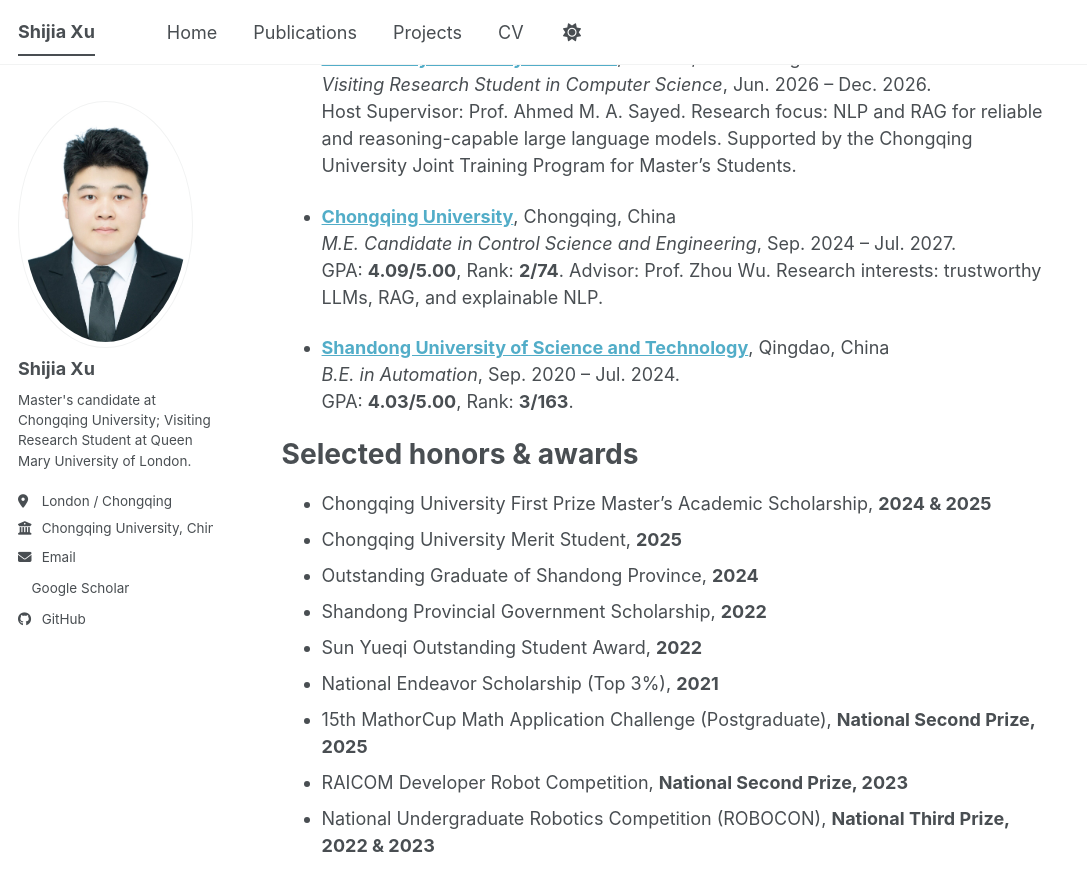
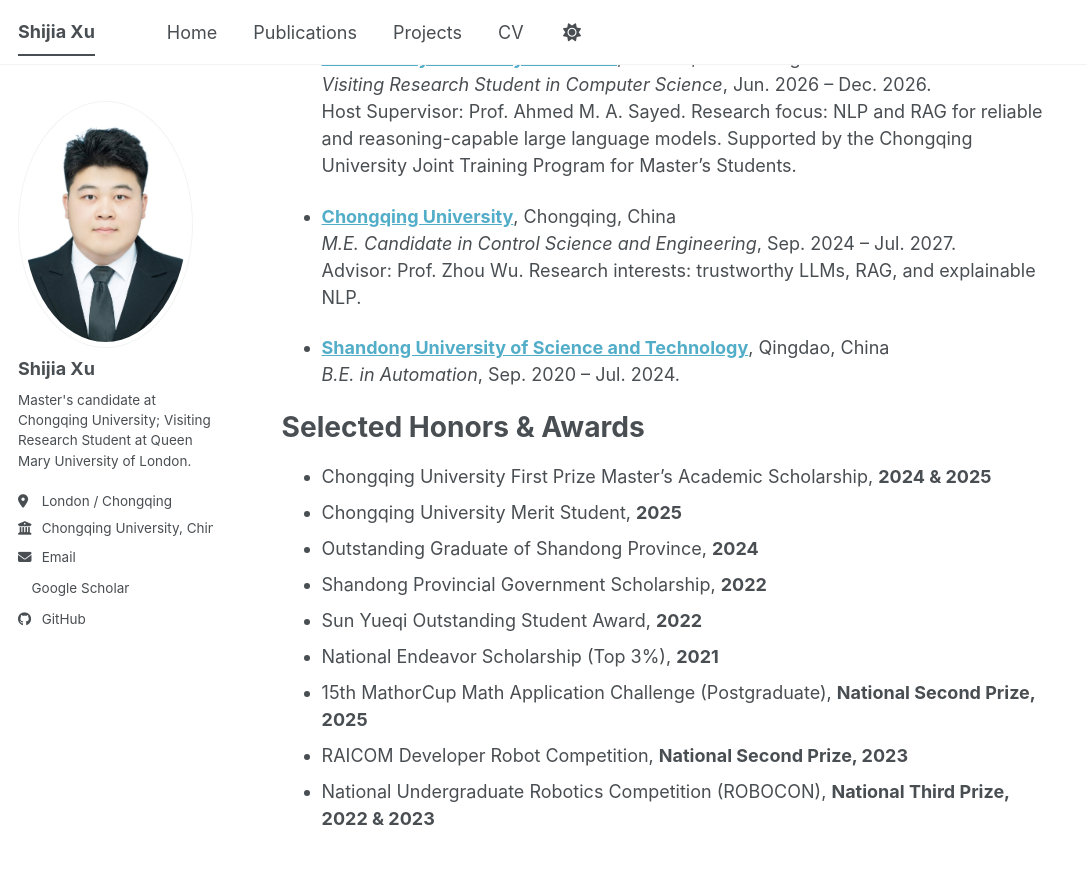
Before and after one commit to xjiacs/xjiacs.github.io, a Jekyll site: the page built from _pages/about.md, in a window 1280 px wide and 900 px high, scrolled down 2186 px. Shown: the top 891 px of the window, without its empty margins (0-1087 px from the left). Built offline with Jekyll 4.4.1, drawn with Linux system fonts in a browser that asks for light colours; a style sheet for code colours, icons or effects is not loaded; some of the changed text lies outside the part shown.

Commit message:
Update full academic homepage

```diff
--- a/_pages/about.md
+++ b/_pages/about.md
@@ -74,13 +74,12 @@ Please feel free to contact me at **shijiaxu@stu.cqu.edu.cn** if you are interes
 # Selected publications
 
 <div class="publication-list">
-
 <div class="publication-item">
   <div class="publication-thumb"><img src="{{ '/images/publications/self-correcting-rag.png' | relative_url }}" alt="Self-Correcting RAG overview"></div>
   <div class="publication-content">
     <h3 class="publication-title">Self-Correcting RAG: Enhancing Faithfulness via MMKP Context Selection and NLI-Guided MCTS</h3>
     <p class="publication-authors"><strong>Shijia Xu</strong>, Zhou Wu, Xiaolong Jia, Yu Wang, Kai Liu, April Xiaowen Dong.</p>
-    <p class="publication-venue"><em>Findings of ACL 2026</em>.</p>
+    <p class="publication-venue"><em>ACL 2026</em>.</p>
     <p class="publication-links">[<a href="https://aclanthology.org/2026.findings-acl.1052/" target="_blank" rel="noopener">Paper</a>] [<a href="https://github.com/xjiacs/Self-Correcting-RAG" target="_blank" rel="noopener">Code</a>]</p>
   </div>
 </div>
@@ -90,10 +89,11 @@ Please feel free to contact me at **shijiaxu@stu.cqu.edu.cn** if you are interes
   <div class="publication-content">
     <h3 class="publication-title">RCBSF: A Multi-Agent Framework for Automated Contract Revision via Stackelberg Game</h3>
     <p class="publication-authors"><strong>Shijia Xu</strong>, Yu Wang, Xiaolong Jia, Zhou Wu, Kai Liu, April Xiaowen Dong.</p>
-    <p class="publication-venue"><em>Findings of ACL 2026</em>.</p>
+    <p class="publication-venue"><em>ACL 2026</em>.</p>
     <p class="publication-links">[<a href="https://aclanthology.org/2026.findings-acl.935/" target="_blank" rel="noopener">Paper</a>] [<a href="https://github.com/xjiacs/RCBSF" target="_blank" rel="noopener">Code</a>]</p>
   </div>
 </div>
+
 
 <div class="publication-item">
   <div class="publication-thumb"><img src="{{ '/images/publications/llm-guided-secure-federated-visual-prompts.png' | relative_url }}" alt="Federated MRI reconstruction overview"></div>
@@ -135,13 +135,12 @@ Please feel free to contact me at **shijiaxu@stu.cqu.edu.cn** if you are interes
 
 - **[Chongqing University](https://www.cqu.edu.cn/)**, Chongqing, China
   *M.E. Candidate in Control Science and Engineering*, Sep. 2024 – Jul. 2027.
-  GPA: **4.09/5.00**, Rank: **2/74**. Advisor: Prof. Zhou Wu. Research interests: trustworthy LLMs, RAG, and explainable NLP.
+  Advisor: Prof. Zhou Wu. Research interests: trustworthy LLMs, RAG, and explainable NLP.
 
 - **[Shandong University of Science and Technology](https://www.sdust.edu.cn/)**, Qingdao, China
   *B.E. in Automation*, Sep. 2020 – Jul. 2024.
-  GPA: **4.03/5.00**, Rank: **3/163**.
 
-# Selected honors & awards
+# Selected Honors & Awards
 
 - Chongqing University First Prize Master's Academic Scholarship, **2024 & 2025**
 - Chongqing University Merit Student, **2025**
```
Also changed, not shown: other parts of _pages/about.md (+1 -1 lines), 6 other files.
